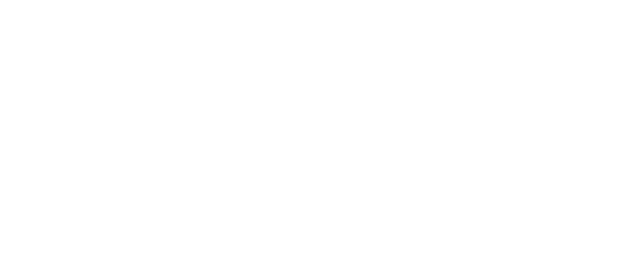
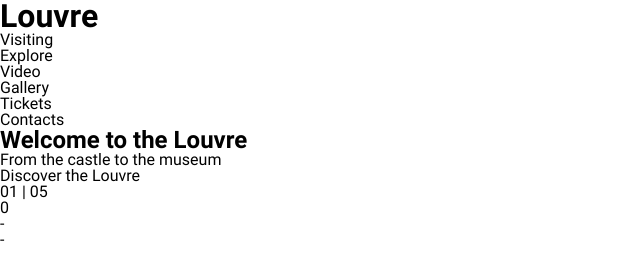
Before and after one commit to leanovichilya/projects, a plain HTML site: page museum/index.html in a window 1280 px wide. Shown: the whole page, without its empty margins (0-640 px from the left). Drawn offline with Linux system fonts and the light colour scheme.

Commit message:
feat: the structure completed to the welcome section

```diff
--- a/museum/index.html
+++ b/museum/index.html
@@ -8,8 +8,48 @@
     <title>Museum</title>
   </head>
   <body>
-    <header class="header"></header>
-    <main></main>
+    <header class="header">
+      <div class="container header__container"><a class="header__logo">
+          <h1 class="header__title">Louvre</h1></a>
+        <nav class="header__navigation main-navigation">
+          <ul class="main-navigation__list">
+            <li class="main-navigation__item"><a class="main-navigation__link">Visiting</a></li>
+            <li class="main-navigation__item"><a class="main-navigation__link">Explore</a></li>
+            <li class="main-navigation__item"><a class="main-navigation__link">Video</a></li>
+            <li class="main-navigation__item"><a class="main-navigation__link">Gallery</a></li>
+            <li class="main-navigation__item"><a class="main-navigation__link">Tickets</a></li>
+            <li class="main-navigation__item"><a class="main-navigation__link">Contacts</a></li>
+          </ul>
+        </nav>
+        <div class="header__menu-btn"></div>
+      </div>
+    </header>
+    <main>
+      <section class="welcome">
+        <div class="container welcome__container">
+          <div class="welcome__slider">
+            <div class="welcome__content">
+              <h2 class="welcome__title">Welcome to the Louvre</h2>
+              <p class="welcome__text">From the castle to the museum</p><a class="welcome__link">Discover the Louvre</a>
+            </div>
+            <div class="welcome__controls">
+              <div class="welcome__slides">01 | 05</div>
+              <div class="welcome__swithes">0</div>
+              <div class="welcome__buttons">
+                <div class="welcome__button welcome__button-left">-</div>
+                <div class="welcome__button welcome__button-right">-</div>
+              </div>
+            </div>
+          </div>
+        </div>
+      </section>
+      <section class="visiting"></section>
+      <section class="explore"></section>
+      <section class="video"></section>
+      <section class="gallery"></section>
+      <section class="tickets"></section>
+      <section class="contacts"></section>
+    </main>
     <footer class="footer"></footer>
     <script src="js/app.js"></script>
   </body>
```
Also changed, not shown: museum/assets/img/icons/icons.svg.
